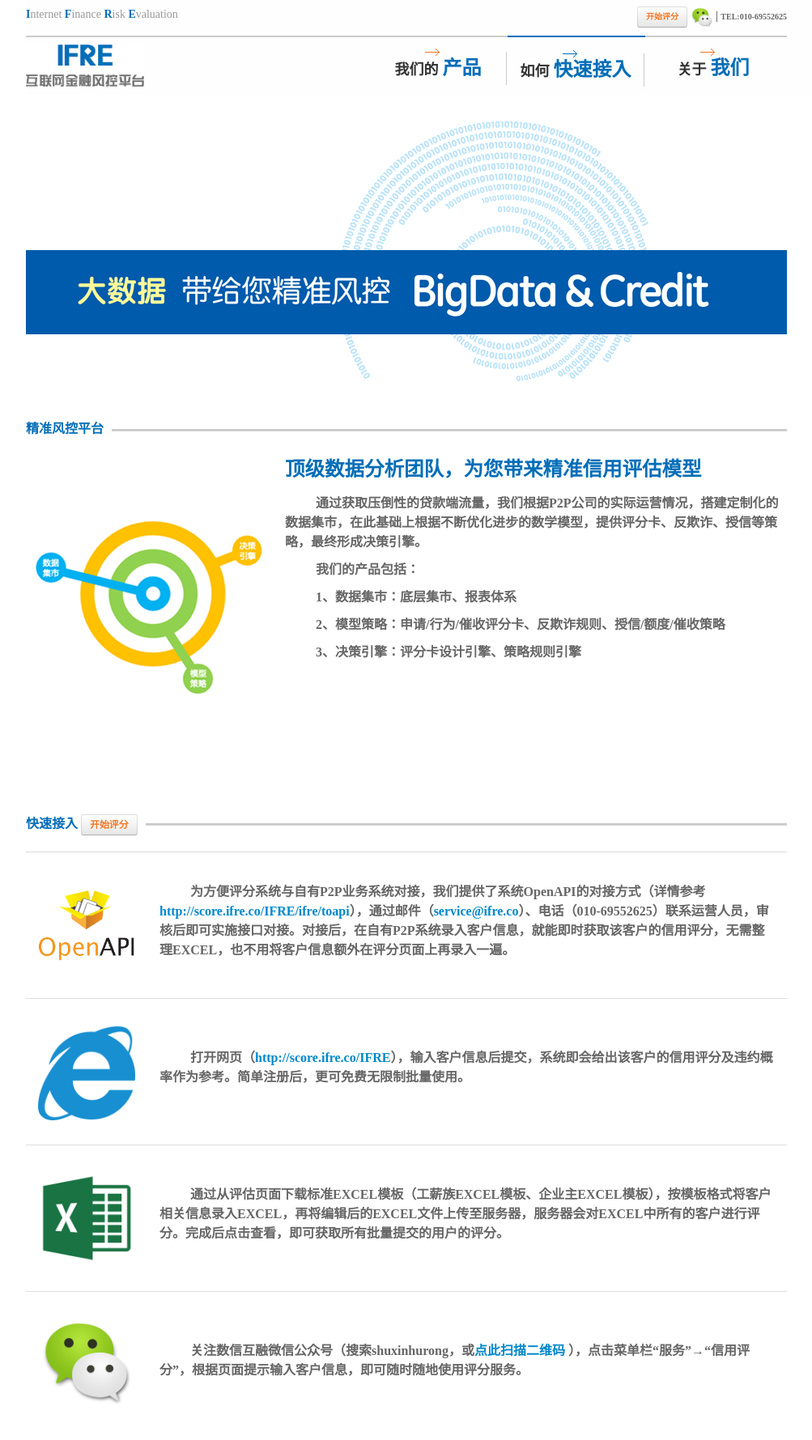
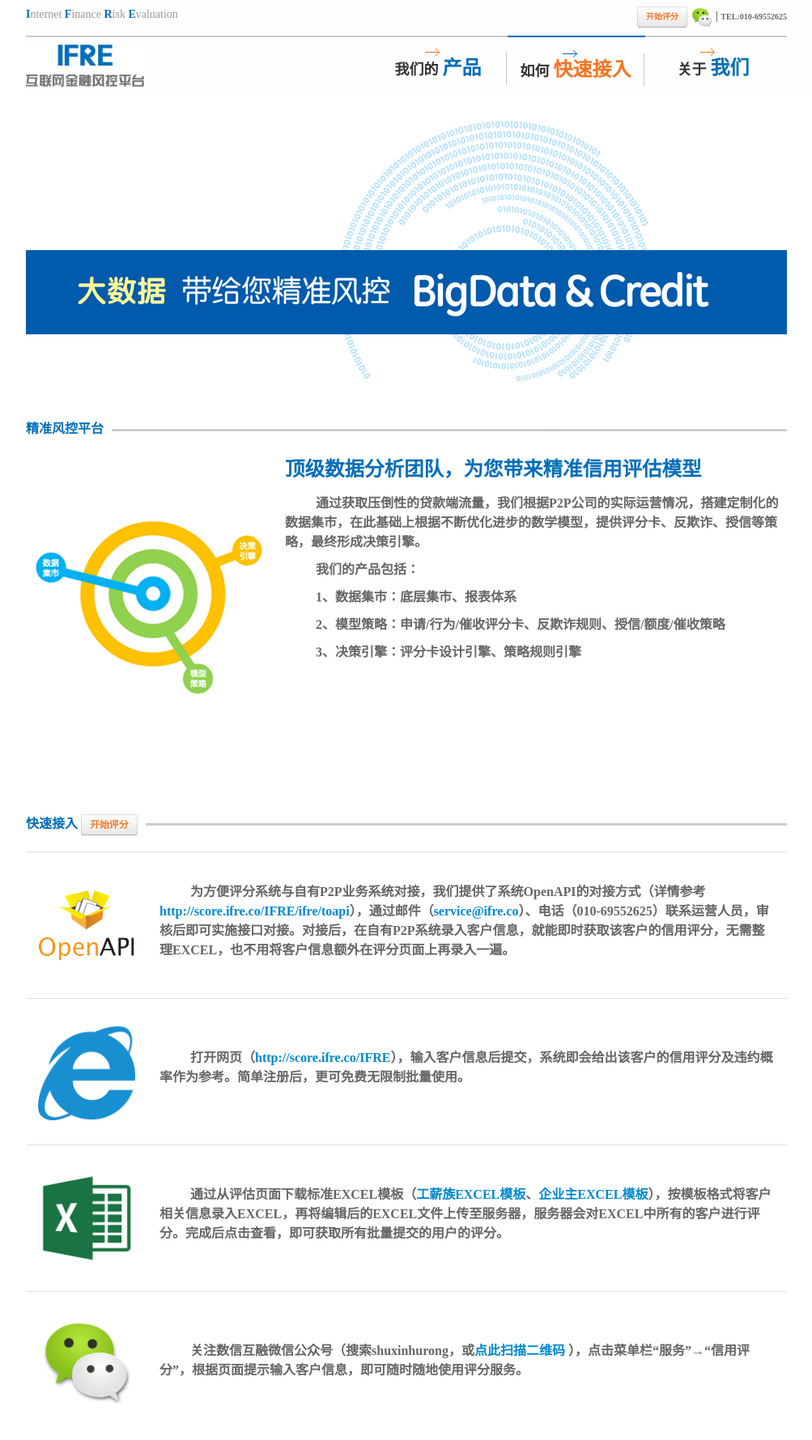
Before and after one commit to limeng0403/ifre3, a plain HTML site: page index.html in a window 1280 px wide. Shown: the top 1779 px of the page at 81% size, without its empty margins (138-1141 px from the left). Drawn offline with Linux system fonts and the light colour scheme.

Commit message:
fix index style

```diff
--- a/index.html
+++ b/index.html
@@ -56,7 +56,7 @@
 								<span style="color: #006DCC; position: absolute; top: 10px; left: 40%;">
 								<img src="img/arrow_1.png"/>
 							</span>
-								<a href="#do">如何<span class="big-font blue padding-left-1">快速接入</span></a>
+								<a href="#do">如何<span class="big-font blue padding-left-1" style="color: #f37522;">快速接入</span></a>
 							</li>
 							<li class="nav-item" style="width: 33%;">
 								<span style="color: #006DCC; position: absolute; top: 10px; left: 40%;">
@@ -150,7 +150,7 @@
 								<img src="img/excel.png" style="height: 120px;" />
 							</td>
 							<td>
-								<p class="p-style-1">通过从评估页面下载标准EXCEL模板（工薪族EXCEL模板、企业主EXCEL模板），按模板格式将客户相关信息录入EXCEL，再将编辑后的EXCEL文件上传至服务器，服务器会对EXCEL中所有的客户进行评分。完成后点击查看，即可获取所有批量提交的用户的评分。</p>
+								<p class="p-style-1">通过从评估页面下载标准EXCEL模板（<a href="http://score.ifre.co/IFRE//upfile//UI_20150309_user_001.xls" target="_blank">工薪族EXCEL模板</a>、<a href="http://score.ifre.co/IFRE//upfile//CI_20150309_company_001.xls" target="_blank">企业主EXCEL模板</a>），按模板格式将客户相关信息录入EXCEL，再将编辑后的EXCEL文件上传至服务器，服务器会对EXCEL中所有的客户进行评分。完成后点击查看，即可获取所有批量提交的用户的评分。</p>
 							</td>
 						</tr>
 						<tr>
```
